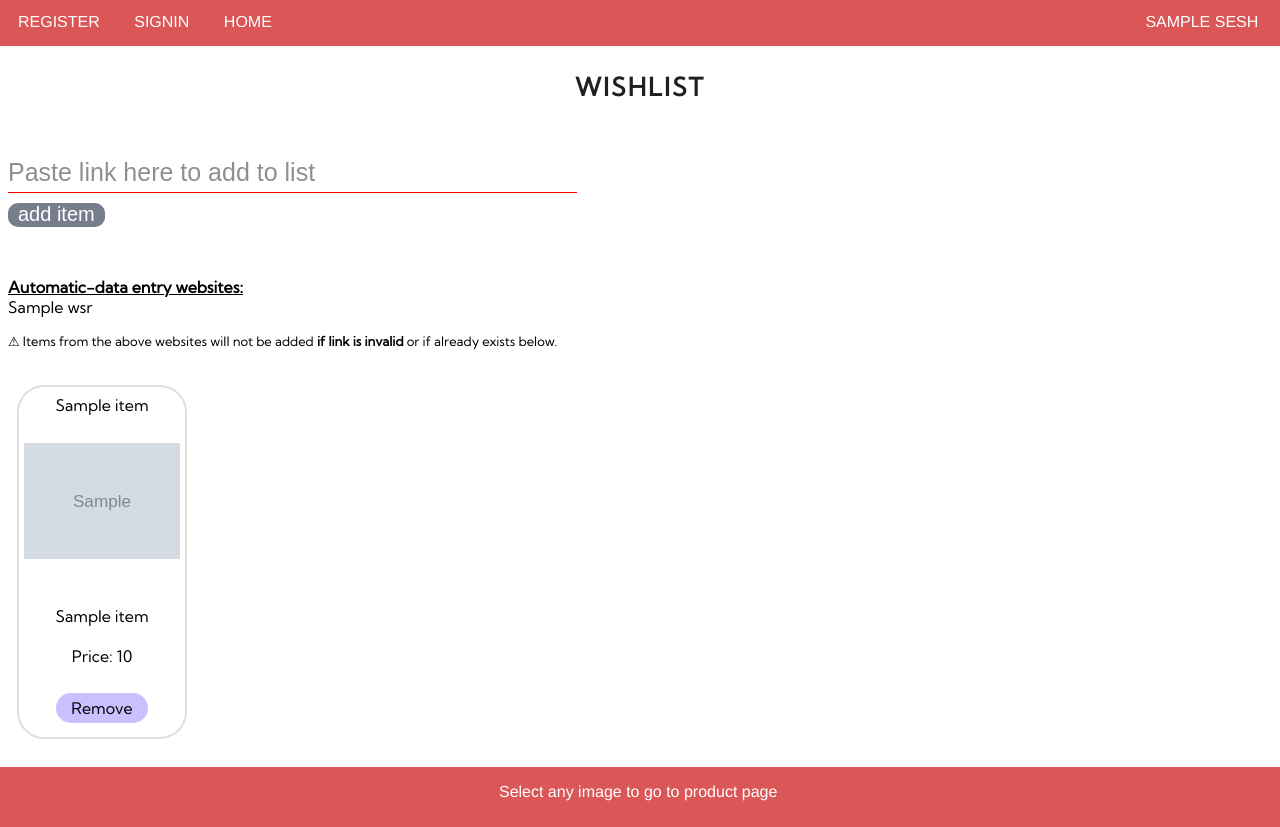
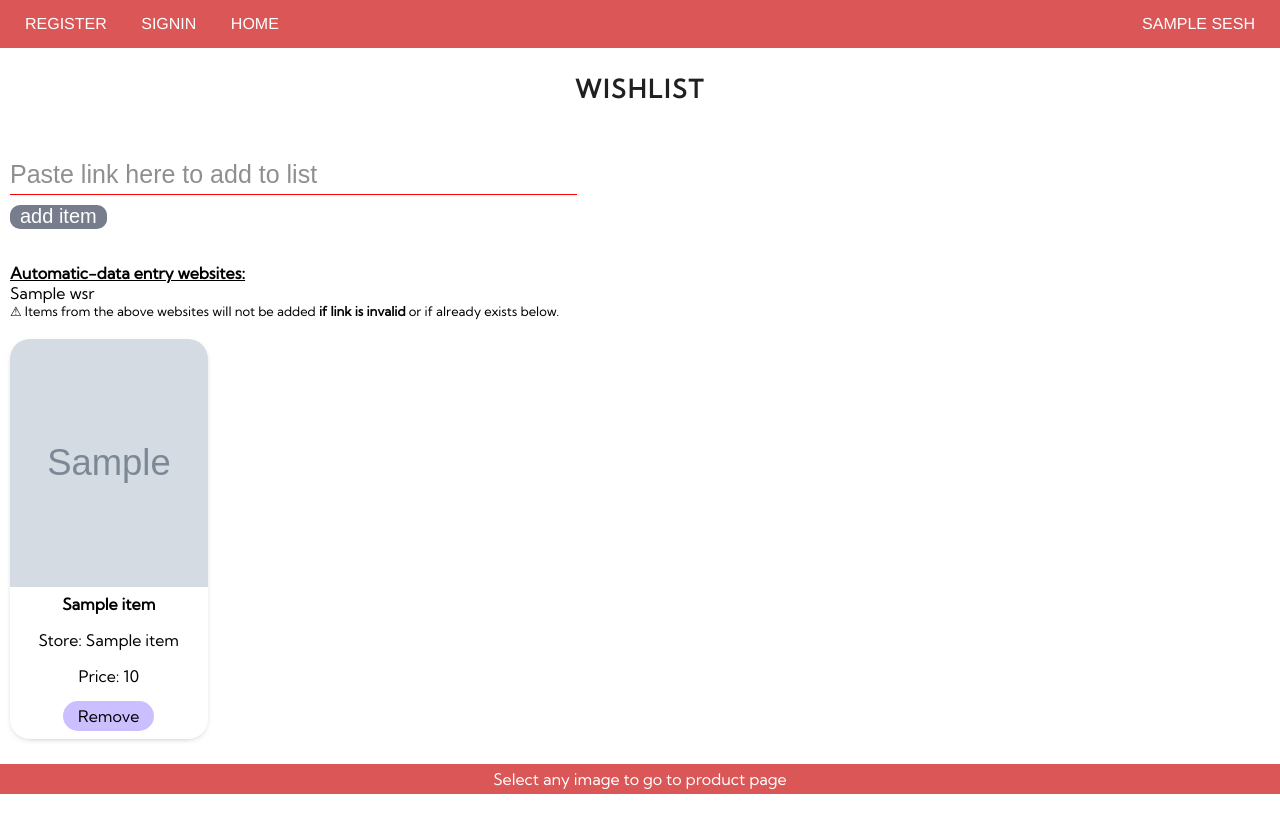
Before and after one commit to ParikshithV/Wishlist-Py, a Flask app: template templates/index.html in a window 1280 px wide. After the commit the page ends 794 px from the top, so only its background shows below. Run offline with Flask 2, Linux system fonts and the light colour scheme; the template is opened without the code that fills it: most values are stand-ins (such as "Sample title", 1, 10 or a date in 2020); grey boxes marked "Sample" are stand-in pictures.

Commit message:
Update CSS
With Nishith

```diff
--- a/app.py
+++ b/app.py
@@ -116,10 +116,7 @@ def index():
                     price = soup.find('div',class_="pd-discount-price")
                     title = soup.find('div', class_ = "product-name")
                     image = soup.find_all('img')
-                    image_link = image[2]['src']
-                    print(title.string)
-                    print(price.string)
-                    print(image[3].src)
+                    #image_link = image[2]['src']
                     new_item = Model(name=title.string, link=item_name, site_name='koovs', image='https://getfreedeals.co.in/wp-content/uploads/2012/08/Koovs-logo.jpg', price=price.string)
 
                     db.session.add(new_item)
--- a/static/css/base.css
+++ b/static/css/base.css
@@ -1,3 +1,9 @@
+* {
+  margin: 0;
+  padding: 0;
+  box-sizing: border-box;
+}
+
 h1 {
   text-align: center;
   font-size: 25px;
@@ -9,14 +15,10 @@ h1 {
 }
 
 .navMenu {
-  overflow: hidden;
   background: #db5656;
-  margin-left: -25px;
-  margin-top: -10px;
   padding: 10px;
-  padding-left: 20px;
   font-family: Helvetica, sans-serif;
-  width: 100.5%;
+  width: 100%;
 }
 
 .navMenu a {
--- a/static/css/index.css
+++ b/static/css/index.css
@@ -8,34 +8,46 @@ h1 {
   margin-bottom: 15px;
 }
 
-table, td{
-  text-align: center;
-  min-height: 350px;
-  border-radius: 25px;
+.inptfrm {
+  padding: 0 10px 0 10px;
+  display: flex;
+  flex-direction: column;
+  align-items: flex-start;
 }
 
-td {
-  padding: 5px;
-  padding-bottom: 15px;
+
+.card {
+  height: 400px;
+  width: 100%;
+  max-width: 100%;
+  display: flex;
+  flex-direction: column;
+  align-items: center;
+  border-radius: 20px;
+  box-shadow: 0 2px 10px -7px;
 }
 
-table {
-  border-collapse: collapse;
+.imgbtn {
   width: 100%;
-  max-height: 450px;
-  margin: 5px;
-  padding-bottom: 15px;
-  border-style: hidden;
-  box-shadow: 0 0 0 2px rgba(102, 102, 102, 0.212);
+  height: 65%;
 }
 
 .wrapper {
   display: grid;
   grid-auto-rows: auto;
-  grid-template-columns: repeat(auto-fill, minmax(150px, 1fr));
-  margin-right: 10px;
-  margin-left: 0.5%;
+  grid-template-columns: repeat(auto-fill, minmax(180px, 1fr));
   gap: 15px;
+  width: 100%;
+  padding: 0 10px;
+}
+
+.prodd {
+  display: flex;
+  flex-direction: column;
+  justify-content: space-around;
+  align-items: center;
+  height: 40%;
+  text-align: center;
 }
 
 .actlinks {
@@ -49,8 +61,9 @@ table {
 }
 
 img {
-  max-height: 350px;
-  max-width: 100%;
+  width: 100%;
+  height: 100%;
+  border-radius: 20px 20px 0 0;
 }
 
 th {
@@ -205,16 +218,9 @@ textarea.question + label > span {
 
 footer {
   text-align: center;
-  margin-top: 25px;
   background-color: #db5656;
   color: white;
-  padding: 1px;
-  overflow: hidden;
-  margin-left: -15px;
-  margin-bottom: -15px;
-  padding: 10px;
-  padding-top: 0px;
-  font-family: Helvetica, sans-serif;
-  width: 100.5%;
-  bottom: 0px;
+  width: 100%;
+  padding: 5px 10px;
+  margin-top: 25px;
 }
--- a/templates/index.html
+++ b/templates/index.html
@@ -20,19 +20,18 @@
 
 <div class="wrapper">
 {% for item in items %}
-<div style="max-width: 190px;">
-    <table id="container">
-        <tr><td style="padding: 5px;">{{ item.site_name }}</td></tr>
-        <tr><td id="imagecell">
-            <a href="{{item.link}}" target="_blank">
-            <img src='{{ item.image }}'></td></tr></a>
+<div class="card">
+    <a class="imgbtn" href="{{item.link}}" target="_blank"><img src='{{ item.image }}'></a>
 
-        <tr><td>{{ item.name }}<br>
-        <br>Price: {{ item.price }}</td></tr>
+    <div style="padding: 0 5px;" class="prodd">
+        <h4>{{ item.name }}</h4>
+        <p>Store: {{ item.site_name }}</p>
+        <p>Price: {{ item.price }}</p>
 
-        <tr><td>
-        <a class="actlinks" href="/delete/{{item.name}}">Remove</a></td></tr>
-    </table>
+        <a class="actlinks" href="/delete/{{item.name}}">Remove</a>
+    </div>
+
+
 </div>
 {% endfor %}
 </div>
```
